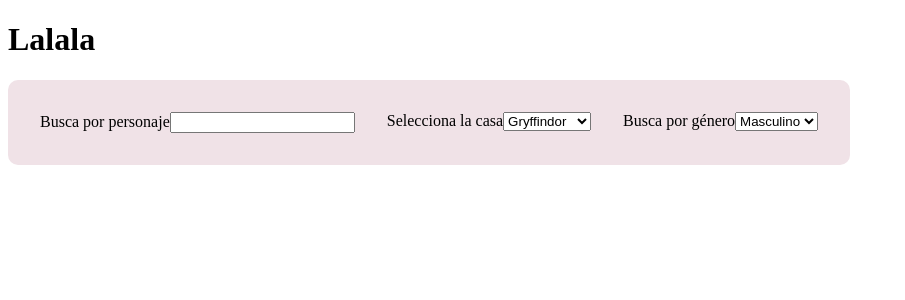
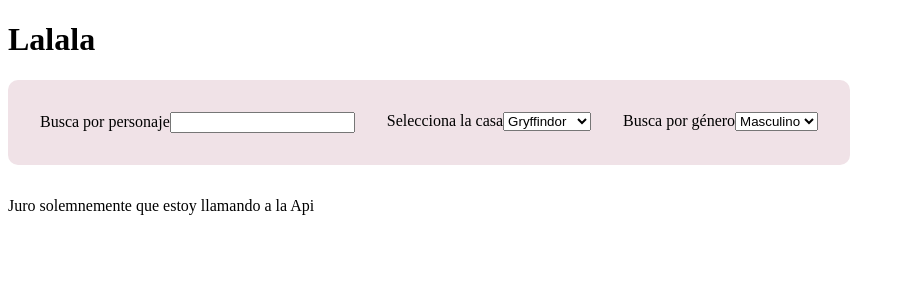
Before and after one commit to Adalab/modulo-3-evaluacion-final-rocioflo, a React (Create React App) app: page /#/ in a window 1280 px wide. Shown: the top 300 px of the page, without its empty margins (0-905 px from the left). Built offline with nearby package versions, Linux system fonts and the light colour scheme; no server answers.

Commit message:
Add loading to fetch

```diff
--- a/src/components/App.js
+++ b/src/components/App.js
@@ -27,11 +27,14 @@ function App() {
     status: '',
   });
   const [filteredList, setFilteredList] = useState([]);
+  const [isLoading, setIsLoading] = useState(false);
 
   useEffect(() => {
+    setIsLoading(true);
     callToApi().then((data) => {
       setCharacterData(data);
       setFilteredList(data);
+      setIsLoading(false);
     });
   }, []);
 
@@ -80,8 +83,8 @@ function App() {
               <>
                 <Filters handleFilters={handleFilters} filters={filters} />
                 <CharactersList
-                  characterData={characterData}
                   filteredList={filteredList}
+                  isLoading={isLoading}
                 />
               </>
             }
--- a/src/components/CharactersList.js
+++ b/src/components/CharactersList.js
@@ -1,12 +1,17 @@
 import CharactersListItem from './CharactersListItem';
 
-function CharactersList({ characterData, filteredList }) {
+function CharactersList({ filteredList, isLoading }) {
+  if (isLoading) {
+    return <p>Juro solemnemente que estoy llamando a la Api</p>;
+  }
+
+  if (filteredList.length === 0) {
+    console.log('alo presidente');
+    return <p>El personaje que buscas no existe. ¡Invéntalo tú!</p>;
+  }
   return (
     <ul className="characters-list">
-      <CharactersListItem
-        characterData={characterData}
-        filteredList={filteredList}
-      />
+      <CharactersListItem filteredList={filteredList} />
     </ul>
   );
 }
--- a/src/components/CharactersListItem.js
+++ b/src/components/CharactersListItem.js
@@ -1,6 +1,6 @@
 import { Link } from 'react-router-dom';
 
-function CharactersListItem({ filteredList, characterData }) {
+function CharactersListItem({ filteredList }) {
   console.log(filteredList);
   const renderCharacterList = () => {
     const characterList = filteredList.map((character, index) => {
@@ -22,7 +22,6 @@ function CharactersListItem({ filteredList, characterData }) {
         </Link>
       );
     });
-
     return characterList;
   };
 
```
